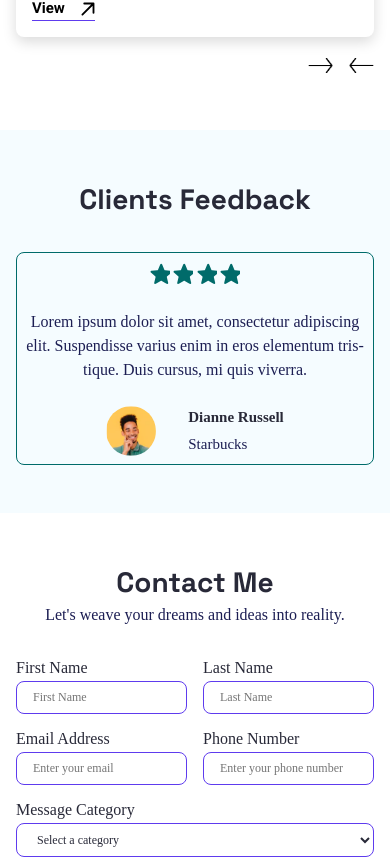
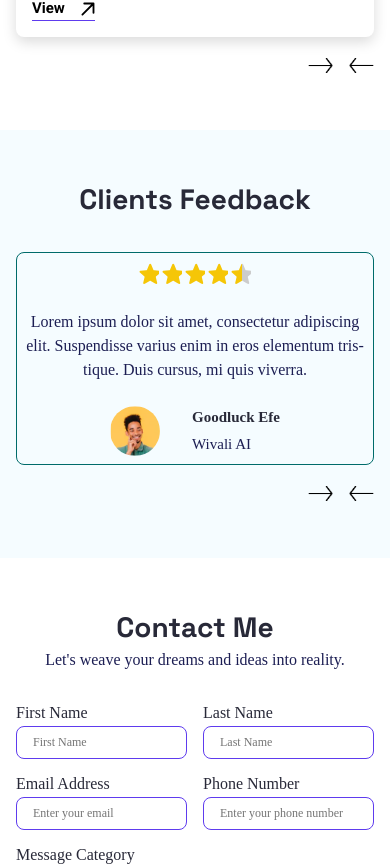
Before and after one commit to Ka-Da-Sci/portfolio-website, a React (Vite) app: page / in a window 390 px wide. Shown: the part 5153-6019 px from the top of the page. Built offline with nearby package versions, Linux system fonts and the light colour scheme; a web font is replaced by a local one.

Commit message:
Create custom hook useCarouselContentsAdjuster and apply it in Testimonials and Portfolios sections.

```diff
--- a/src/components/UI/RatingStars.tsx
+++ b/src/components/UI/RatingStars.tsx
@@ -1,5 +1,5 @@
 import { FC } from "react";
-import classes from './RatingStars.module.css';
+import classes from "./RatingStars.module.css";
 
 const StarSVG: FC = () => {
   return (
@@ -13,7 +13,7 @@ const StarSVG: FC = () => {
       >
         <path
           d="M12.761 1.27349C13.2193 0.184877 14.7803 0.184879 15.2387 1.27349L17.9437 7.69868C18.137 8.15761 18.5739 8.47118 19.0754 8.5109L26.0967 9.067C27.2864 9.16122 27.7687 10.6279 26.8624 11.3949L21.5129 15.9219C21.1308 16.2453 20.9638 16.7527 21.0806 17.2361L22.7149 24.005C22.9918 25.1518 21.729 26.0584 20.7105 25.4438L14.6992 21.8164C14.2698 21.5573 13.7298 21.5573 13.3005 21.8164L7.28916 25.4438C6.27065 26.0584 5.00778 25.1518 5.28468 24.005L6.91907 17.2361C7.03581 16.7527 6.86893 16.2453 6.48684 15.9219L1.13725 11.3949C0.23088 10.6279 0.713261 9.16122 1.90289 9.067L8.92431 8.5109C9.42584 8.47118 9.86271 8.15761 10.0559 7.69868L12.761 1.27349Z"
-          fill="#006B6A"
+          fill="#f5c607"
         />
       </svg>
       <svg
@@ -25,7 +25,7 @@ const StarSVG: FC = () => {
       >
         <path
           d="M12.761 1.27349C13.2193 0.184877 14.7803 0.184879 15.2387 1.27349L17.9437 7.69868C18.137 8.15761 18.5739 8.47118 19.0754 8.5109L26.0967 9.067C27.2864 9.16122 27.7687 10.6279 26.8624 11.3949L21.5129 15.9219C21.1308 16.2453 20.9638 16.7527 21.0806 17.2361L22.7149 24.005C22.9918 25.1518 21.729 26.0584 20.7105 25.4438L14.6992 21.8164C14.2698 21.5573 13.7298 21.5573 13.3005 21.8164L7.28916 25.4438C6.27065 26.0584 5.00778 25.1518 5.28468 24.005L6.91907 17.2361C7.03581 16.7527 6.86893 16.2453 6.48684 15.9219L1.13725 11.3949C0.23088 10.6279 0.713261 9.16122 1.90289 9.067L8.92431 8.5109C9.42584 8.47118 9.86271 8.15761 10.0559 7.69868L12.761 1.27349Z"
-          fill="#006B6A"
+          fill="#f5c607"
         />
       </svg>
       <svg
@@ -37,7 +37,7 @@ const StarSVG: FC = () => {
       >
         <path
           d="M12.761 1.27349C13.2193 0.184877 14.7803 0.184879 15.2387 1.27349L17.9437 7.69868C18.137 8.15761 18.5739 8.47118 19.0754 8.5109L26.0967 9.067C27.2864 9.16122 27.7687 10.6279 26.8624 11.3949L21.5129 15.9219C21.1308 16.2453 20.9638 16.7527 21.0806 17.2361L22.7149 24.005C22.9918 25.1518 21.729 26.0584 20.7105 25.4438L14.6992 21.8164C14.2698 21.5573 13.7298 21.5573 13.3005 21.8164L7.28916 25.4438C6.27065 26.0584 5.00778 25.1518 5.28468 24.005L6.91907 17.2361C7.03581 16.7527 6.86893 16.2453 6.48684 15.9219L1.13725 11.3949C0.23088 10.6279 0.713261 9.16122 1.90289 9.067L8.92431 8.5109C9.42584 8.47118 9.86271 8.15761 10.0559 7.69868L12.761 1.27349Z"
-          fill="#006B6A"
+          fill="#f5c607"
         />
       </svg>
       <svg
@@ -49,7 +49,27 @@ const StarSVG: FC = () => {
       >
         <path
           d="M12.761 1.27349C13.2193 0.184877 14.7803 0.184879 15.2387 1.27349L17.9437 7.69868C18.137 8.15761 18.5739 8.47118 19.0754 8.5109L26.0967 9.067C27.2864 9.16122 27.7687 10.6279 26.8624 11.3949L21.5129 15.9219C21.1308 16.2453 20.9638 16.7527 21.0806 17.2361L22.7149 24.005C22.9918 25.1518 21.729 26.0584 20.7105 25.4438L14.6992 21.8164C14.2698 21.5573 13.7298 21.5573 13.3005 21.8164L7.28916 25.4438C6.27065 26.0584 5.00778 25.1518 5.28468 24.005L6.91907 17.2361C7.03581 16.7527 6.86893 16.2453 6.48684 15.9219L1.13725 11.3949C0.23088 10.6279 0.713261 9.16122 1.90289 9.067L8.92431 8.5109C9.42584 8.47118 9.86271 8.15761 10.0559 7.69868L12.761 1.27349Z"
-          fill="#006B6A"
+          fill="#f5c607"
+        />
+      </svg>
+      <svg
+        width="25"
+        height="25"
+        viewBox="0 0 25 25"
+        fill="none"
+        xmlns="http://www.w3.org/2000/svg"
+      >
+        <defs>
+          <linearGradient id="halfFill" x1="0%" y1="0%" x2="100%" y2="0%">
+            <stop offset="0%" stopColor="#f5c607" />
+            <stop offset="50%" stopColor="#f5c607" />
+            <stop offset="50%" stopColor="#cccccc" />
+            <stop offset="100%" stopColor="#cccccc" />
+          </linearGradient>
+        </defs>
+        <path
+          d="M12.761 1.27349C13.2193 0.184877 14.7803 0.184879 15.2387 1.27349L17.9437 7.69868C18.137 8.15761 18.5739 8.47118 19.0754 8.5109L26.0967 9.067C27.2864 9.16122 27.7687 10.6279 26.8624 11.3949L21.5129 15.9219C21.1308 16.2453 20.9638 16.7527 21.0806 17.2361L22.7149 24.005C22.9918 25.1518 21.729 26.0584 20.7105 25.4438L14.6992 21.8164C14.2698 21.5573 13.7298 21.5573 13.3005 21.8164L7.28916 25.4438C6.27065 26.0584 5.00778 25.1518 5.28468 24.005L6.91907 17.2361C7.03581 16.7527 6.86893 16.2453 6.48684 15.9219L1.13725 11.3949C0.23088 10.6279 0.713261 9.16122 1.90289 9.067L8.92431 8.5109C9.42584 8.47118 9.86271 8.15761 10.0559 7.69868L12.761 1.27349Z"
+          fill="url(#halfFill)"
         />
       </svg>
     </div>
--- /dev/null
+++ b/src/custom-hooks/useCarouselContentsAdjuster.tsx
@@ -0,0 +1,69 @@
+import { useEffect, useState } from 'react';
+
+const useCarouselContentsAdjuster = (initialData: any[], initialCount: number) => {
+    const [data, setData] = useState(initialData);
+    const [count, setCount] = useState(initialCount);
+
+    const carouselCtrl = (btnId: string) => {
+        console.log(btnId);
+        setData((prevState) => {
+          if (prevState.length === 0) return prevState; // Return unchanged state if empty
+
+          if (btnId === 'leftCarouselBtn') {
+            // Move the last project to the start
+            const lastProject = prevState[prevState.length - 1];
+            const restProjects = prevState.slice(0, -1);
+            return [lastProject, ...restProjects];
+          } else if (btnId === 'rightCarouselBtn') {
+            // Move the first project to the end
+            const firstProject = prevState[0];
+            const restProjects = prevState.slice(1);
+            return [...restProjects, firstProject];
+          }
+
+          return prevState; // Fallback in case of no matching id
+        });
+      };
+
+      useEffect(() => {
+        const updateCount = () => {
+          const width = window.innerWidth;
+
+          if (width <= 640) setCount(1);
+          else if (width <=768) setCount(2);
+          else setCount(3);
+        };
+
+        updateCount();
+        window.addEventListener("resize", updateCount);
+        return () => window.removeEventListener("resize", updateCount);
+      }, []);
+
+      return { data, count, carouselCtrl };
+}
+
+export default useCarouselContentsAdjuster;
+
+
+// import React from 'react';
+// import useCarouselContentsAdjuster from './useCarouselContentsAdjuster';
+
+// const CarouselComponent = () => {
+//     const initialData = ['Project 1', 'Project 2', 'Project 3'];
+//     const initialCount = 3;
+//     const { data, count, carouselCtrl } = useCarouselContentsAdjuster(initialData, initialCount, 'rightCarouselBtn');
+
+//     return (
+//         <div>
+//             <button id="leftCarouselBtn" onClick={() => carouselCtrl('leftCarouselBtn')}>Left</button>
+//             <button id="rightCarouselBtn" onClick={() => carouselCtrl('rightCarouselBtn')}>Right</button>
+//             <div>
+//                 {data.slice(0, count).map((item, index) => (
+//                     <div key={index}>{item}</div>
+//                 ))}
+//             </div>
+//         </div>
+//     );
+// };
+
+// export default CarouselComponent;
--- a/src/page-sections/homepage-sections/Portfolios.module.css
+++ b/src/page-sections/homepage-sections/Portfolios.module.css
@@ -107,6 +107,7 @@
         width: 25px;
 
     }
+
     .portfolios-section .portfolios-middle > li{
         align-items: center;
     }
--- a/src/page-sections/homepage-sections/Portfolios.tsx
+++ b/src/page-sections/homepage-sections/Portfolios.tsx
@@ -6,9 +6,17 @@ import portfolioImageTwo from "../../assets/images/portfolio-2.png";
 import portfolioImageThree from "../../assets/images/portfolio-3.png";
 import ImageWrapper from "../../components/UI/ImageWrapper";
 import carouselDirectionImage from "../../assets/images/carousel-direction.png";
-import {useEffect, useRef, useState } from "react";
+import useCarouselContentsAdjuster from "../../custom-hooks/useCarouselContentsAdjuster";
+import { useRef } from "react";
 
-const dummyPortfoliosData = [
+interface PortfolioData {
+  pText: string;
+  h1Text: string;
+  imgSrc: string;
+  altText: string;
+}
+
+const dummyPortfoliosData: PortfolioData[] = [
   {
     pText:
       "Lorem ipsum dolor sit amet, consectetur adipiscing elit. Suspendisse varius enim in eros.",
@@ -104,51 +112,22 @@ const dummyPortfoliosData = [
 ];
 
 const Portfolios = () => {
-  const [portfoliosData, setPortfoliosData] = useState(dummyPortfoliosData)
-  const [count, setCount] = useState(0);
+  const initialData = dummyPortfoliosData;
+  const initialCount = 3;
+  const { data, count, carouselCtrl } = useCarouselContentsAdjuster(
+    initialData,
+    initialCount
+  );
+
   const carouselLeftBtn = useRef<HTMLSpanElement | null>(null);
   const carouselRightBtn = useRef<HTMLSpanElement | null>(null);
 
   const handleLeftCarouselBtnClick = () => {
     carouselCtrl(carouselLeftBtn.current!.id);
-  }
+  };
   const handleRightCarouselBtnClick = () => {
     carouselCtrl(carouselRightBtn.current!.id);
-  }
-  const carouselCtrl = (btnId: string) => {
-    console.log(btnId);
-    setPortfoliosData((prevState) => {
-      if (prevState.length === 0) return prevState; // Return unchanged state if empty
-
-      if (btnId === 'leftCarouselBtn') {
-        // Move the last project to the start
-        const lastProject = prevState[prevState.length - 1];
-        const restProjects = prevState.slice(0, -1);
-        return [lastProject, ...restProjects];
-      } else if (btnId === 'rightCarouselBtn') {
-        // Move the first project to the end
-        const firstProject = prevState[0];
-        const restProjects = prevState.slice(1);
-        return [...restProjects, firstProject];
-      }
-
-      return prevState; // Fallback in case of no matching id
-    });
   };
-
-  useEffect(() => {
-    const updateCount = () => {
-      const width = window.innerWidth;
-
-      if (width <= 640) setCount(1);
-      else if (width <=768) setCount(2);
-      else setCount(3);
-    };
-
-    updateCount();
-    window.addEventListener("resize", updateCount);
-    return () => window.removeEventListener("resize", updateCount);
-  }, []);
 
   return (
     <section id="portfolios" className={classes["portfolios-section"]}>
@@ -157,19 +136,26 @@ const Portfolios = () => {
           <h1>My Portfolio</h1>
         </div>
         <ul className={classes["portfolios-middle"]}>
-          {portfoliosData.slice(0, count).map((portfolio) => (
+          {data.slice(0, count).map((portfolio) => (
             <Portfolio key={Math.random()} {...portfolio} />
           ))}
         </ul>
         <div className={classes["portfolios-bottom"]}>
-            <span ref={carouselLeftBtn} onClick={handleLeftCarouselBtnClick} id="leftCarouselBtn">
+          <span
+            ref={carouselLeftBtn}
+            onClick={handleLeftCarouselBtnClick}
+            id="leftCarouselBtn"
+          >
             <ImageWrapper
-
               sourceUrl={carouselDirectionImage}
               alternativeText={"left direction"}
             />
           </span>
-            <span ref={carouselRightBtn} onClick={handleRightCarouselBtnClick} id="rightCarouselBtn">
+          <span
+            ref={carouselRightBtn}
+            onClick={handleRightCarouselBtnClick}
+            id="rightCarouselBtn"
+          >
             <ImageWrapper
               sourceUrl={carouselDirectionImage}
               alternativeText={"right direction"}
--- a/src/page-sections/homepage-sections/Testimonials.module.css
+++ b/src/page-sections/homepage-sections/Testimonials.module.css
@@ -1,16 +1,16 @@
-.testimonials-section{
+.testimonials-section {
     width: 100%;
     max-width: 100%;
     background: #F5FCFF;
 }
 
-.testimonials-section > div {
-    display: flex;
+.testimonials-section>div {
+    /* display: flex; */
     flex-direction: column;
     width: 100%;
 }
 
-.testimonials-section > div > h1{
+.testimonials-section>div>h1 {
     font-family: "Space Grotesk";
     font-size: 40px;
     font-weight: 700;
@@ -19,7 +19,7 @@
     color: #282938;
 }
 
-.testimonials-section > div > div {
+.testimonials-section>div>div {
     display: flex;
     width: 100%;
     gap: 1.5rem;
@@ -27,27 +27,70 @@
     align-items: center;
 }
 
-.testimonials-section > div > div > div {
+.testimonials-section>div>div>div {
     width: 100%;
     height: 100%;
     max-width: 491.56px;
     max-height: 398.52px;
 }
 
+
+.testimonials-section .testimonials-bottom {
+    display: none;
+    gap: 1rem;
+    justify-content: center;
+    align-self: self-end;
+    margin-top: -1rem;
+    width: max-content;
+    max-width: 100%;
+}
+
+.testimonials-section .testimonials-bottom img {
+    width: 30.63px;
+    height: 30.39px;
+    max-width: 30.63px;
+    max-height: 30.39px;
+    cursor: pointer;
+
+}
+
+.testimonials-section .testimonials-bottom span:nth-of-type(2) img {
+    transform: scale(-1);
+}
+
 @media (max-width: 1024px) {
-    .testimonials-section > div > h1 {
-      font-size: 36px;
-      text-align: center;
+    .testimonials-section>div>h1 {
+        font-size: 36px;
+        text-align: center;
     }
-  }
+}
 
-@media (max-width: 640px){
-    .testimonials-section > div > h1 {
+@media (max-width: 768px) {
+
+    .testimonials-section .testimonials-bottom {
+        /* align-self: center; */
+        display: flex;
+    }
+
+}
+
+@media (max-width: 640px) {
+    .testimonials-section>div>h1 {
         font-size: 28px;
     }
 
-    .testimonials-section > div {
+    .testimonials-section>div {
         align-items: center;
     }
 
-  }
+    .testimonials-section>div>div>div {
+        max-width: 100%;
+        max-height: 100%;
+    }
+
+    .testimonials-section .testimonials-bottom img {
+        height: 25px;
+        width: 25px;
+    }
+
+}
--- a/src/page-sections/homepage-sections/Testimonials.tsx
+++ b/src/page-sections/homepage-sections/Testimonials.tsx
@@ -1,23 +1,26 @@
-import { FC, useEffect, useState } from "react";
+import useCarouselContentsAdjuster from "../../custom-hooks/useCarouselContentsAdjuster";
+import { useRef, FC } from "react";
 import SectionDirectDiv from "../../components/UI/SectionDirectDiv";
 import classes from "./Testimonials.module.css";
 import Testimonial from "../../components/Layouts/Testimonial";
 import clientPhoto1 from "../../assets/images/client-1.png";
+import ImageWrapper from "../../components/UI/ImageWrapper";
+import carouselDirectionImage from "../../assets/images/carousel-direction.png";
 
 const DUMMYTESTIMONIALS = [
   {
     pText:
       "Lorem ipsum dolor sit amet, consectetur adipiscing elit. Suspendisse varius enim in eros elementum tristique. Duis cursus, mi quis viverra.",
     clientPhoto: clientPhoto1,
-    clientName: "Dianne Russell",
-    clientCName: "Starbucks",
+    clientName: "Goodluck Efe",
+    clientCName: "Wivali AI",
   },
   {
     pText:
       "Lorem ipsum dolor sit amet, consectetur adipiscing elit. Suspendisse varius enim in eros elementum tristique. Duis cursus, mi quis viverra.",
     clientPhoto: clientPhoto1,
-    clientName: "Dianne Russell",
-    clientCName: "Starbucks",
+    clientName: "Donard Smith",
+    clientCName: "Xalphabet",
   },
   {
     pText:
@@ -29,29 +32,51 @@ const DUMMYTESTIMONIALS = [
 ];
 
 const Testimonials: FC = () => {
-  // const [testimonialsData, setTestimonialsData] = useState(DUMMYTESTIMONIALS);
-  const [count, setCount] = useState(0);
+  const initialData = DUMMYTESTIMONIALS;
+  const initialCount = 3;
+  const { data, count, carouselCtrl } = useCarouselContentsAdjuster(
+    initialData,
+    initialCount
+  );
 
-  useEffect(() => {
-    const updateCount = () => {
-      const width = window.innerWidth;
+  const carouselLeftBtn = useRef<HTMLSpanElement | null>(null);
+  const carouselRightBtn = useRef<HTMLSpanElement | null>(null);
 
-      if (width <= 640) setCount(1);
-      else if (width <=1024) setCount(2);
-      else setCount(3);
-    };
-
-    updateCount();
-    window.addEventListener("resize", updateCount);
-    return () => window.removeEventListener("resize", updateCount);
-  }, []);
+  const handleLeftCarouselBtnClick = () => {
+    carouselCtrl(carouselLeftBtn.current!.id);
+  };
+  const handleRightCarouselBtnClick = () => {
+    carouselCtrl(carouselRightBtn.current!.id);
+  };
 
   return (
     <section className={classes['testimonials-section']} id="testimonials">
       <SectionDirectDiv>
         <h1>Clients Feedback</h1>
         <div>
-          {DUMMYTESTIMONIALS.slice(0, count).map((testimonial) => (<Testimonial clientReviewTXT={testimonial.pText} clientPhotoUrl={testimonial.clientPhoto} clientName={testimonial.clientName} clientCompanyName={testimonial.clientCName} key={Math.random()} />))}
+          {data.slice(0, count).map((testimonial) => (<Testimonial clientReviewTXT={testimonial.pText} clientPhotoUrl={testimonial.clientPhoto} clientName={testimonial.clientName} clientCompanyName={testimonial.clientCName} key={Math.random()} />))}
+        </div>
+        <div className={classes["testimonials-bottom"]}>
+          <span
+            ref={carouselLeftBtn}
+            onClick={handleLeftCarouselBtnClick}
+            id="leftCarouselBtn"
+          >
+            <ImageWrapper
+              sourceUrl={carouselDirectionImage}
+              alternativeText={"left direction"}
+            />
+          </span>
+          <span
+            ref={carouselRightBtn}
+            onClick={handleRightCarouselBtnClick}
+            id="rightCarouselBtn"
+          >
+            <ImageWrapper
+              sourceUrl={carouselDirectionImage}
+              alternativeText={"right direction"}
+            />
+          </span>
         </div>
       </SectionDirectDiv>
     </section>
```
Lines whose indentation alone changed are shown as unchanged.
